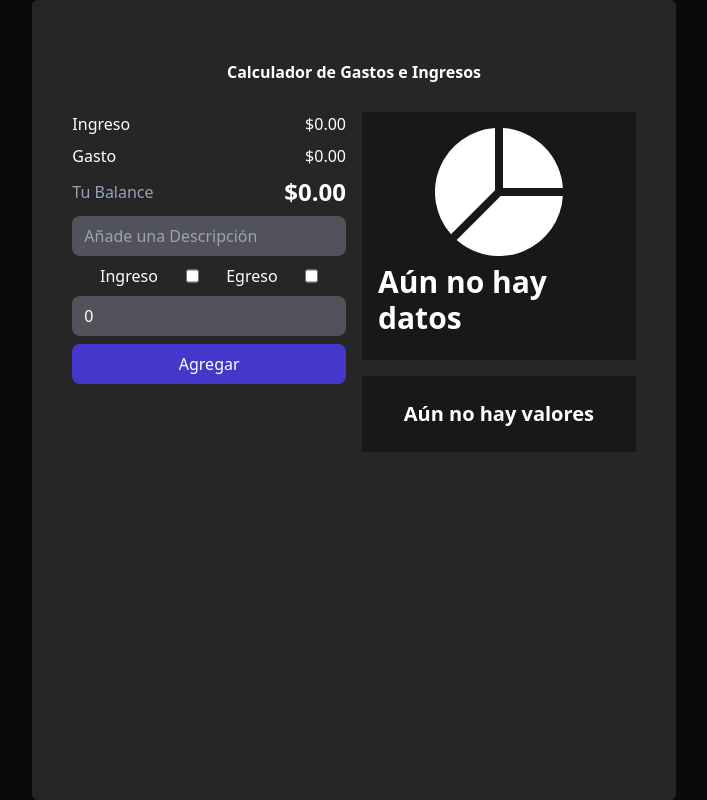
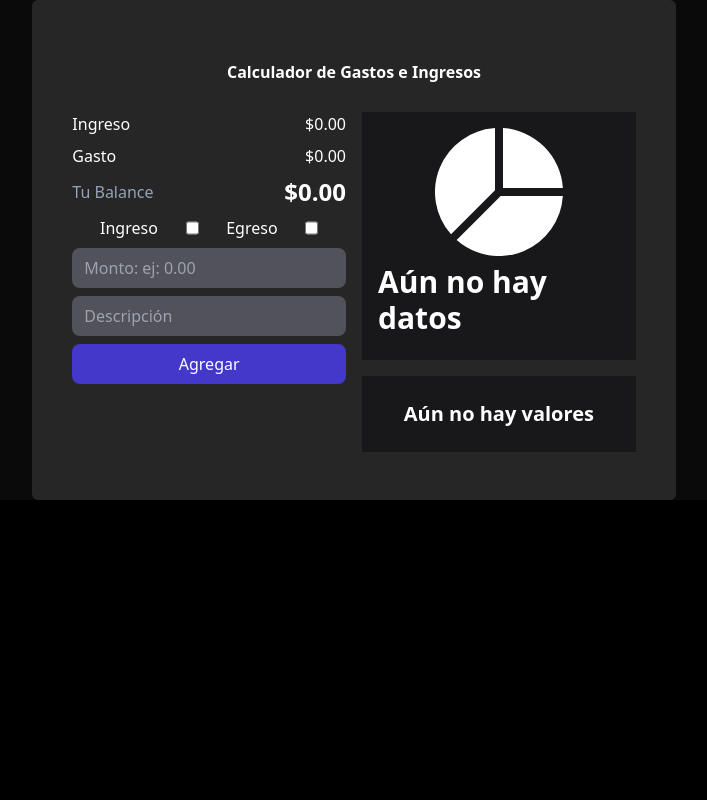
Before and after one commit to CharlyBGood/planificadorfinanciero, a React (Vite) app: page / in a window 1280 px wide. Shown: the whole page, without its empty margins (286-993 px from the left). Built offline with nearby package versions, Linux system fonts and the light colour scheme.

Commit message:
fix some UI and UX bugs

```diff
--- a/src/App.jsx
+++ b/src/App.jsx
@@ -11,7 +11,7 @@ function App() {
   return (
     <GlobalProvider>
       <div className="bg-neutral-950 text-white flex justify-center items-center h-full">
-        <div className="bg-neutral-800 p-10 rounded-md h-full">
+        <div className="bg-neutral-800 p-10 rounded-md">
           <Header />
           <div className="flex flex-col md:flex-row justify-between gap-4">
             <div className="flex-1">
--- a/src/components/transactions/TransactionForm.jsx
+++ b/src/components/transactions/TransactionForm.jsx
@@ -5,15 +5,14 @@ export function TransactionForm() {
   const { addTransaction } = useGlobalState();
 
   const [description, setDescription] = useState("");
-  const [amount, setAmount] = useState(0);
+  const [amount, setAmount] = useState(""); // Set initial state to an empty string
   const [isIncome, setIsIncome] = useState(false);
   const [isExpense, setIsExpense] = useState(false);
-
 
   const onSubmit = (e) => {
     e.preventDefault();
 
-    let finalAmount = +amount;
+    let finalAmount = parseFloat(amount); // Parse the amount as a float
     if (isExpense) {
       finalAmount = -Math.abs(finalAmount);
     } else if (isIncome) {
@@ -27,7 +26,7 @@ export function TransactionForm() {
     });
 
     setDescription("");
-    setAmount(0);
+    setAmount(""); // Reset amount to an empty string
     setIsIncome(false);
     setIsExpense(false);
   };
@@ -35,19 +34,12 @@ export function TransactionForm() {
   return (
     <div>
       <form onSubmit={onSubmit}>
-        <input
-          id="description"
-          type="text"
-          placeholder="Añade una Descripción"
-          onChange={(e) => setDescription(e.target.value)}
-          className="bg-zinc-600 text-white px-3 py-2 rounded-lg block mb-2 w-full"
-          value={description}
-        />
         <div className="w-full flex justify-evenly">
           <label>Ingreso</label>
           <input
             type="checkbox"
             name="ingreso"
+            className="cursor-pointer"
             id="Ingreso"
             checked={isIncome}
             onChange={(e) => {
@@ -58,6 +50,7 @@ export function TransactionForm() {
           <label>Egreso</label>
           <input
             type="checkbox"
+            className="cursor-pointer"
             name="egreso"
             id="Egreso"
             checked={isExpense}
@@ -72,9 +65,17 @@ export function TransactionForm() {
           className="bg-zinc-600 text-white px-3 py-2 rounded-lg block mb-2 mt-2 w-full"
           type="number"
           step="0.01"
-          placeholder="0.00"
+          placeholder="Monto: ej: 0.00"
           onChange={(e) => setAmount(e.target.value)}
           value={amount}
+        />
+        <input
+          id="description"
+          type="text"
+          placeholder="Descripción"
+          onChange={(e) => setDescription(e.target.value)}
+          className="bg-zinc-600 text-white px-3 py-2 rounded-lg block mb-2 mt-2 w-full"
+          value={description}
         />
         <button
           className="bg-indigo-700 text-white px-3 py-2 rounded-lg block mb-2 w-full"
--- a/src/components/transactions/TransactionItem.jsx
+++ b/src/components/transactions/TransactionItem.jsx
@@ -10,7 +10,7 @@ export function TransactionItem({ transaction: { id, description, amount } }) {
       key={id}
       className={
         `bg-zinc-600 text-white px-3 py-1 rounded-lg mb-2 w-full flex justify-between items-center` +
-        ` ${amount < 0 ? "bg-red-700" : "bg-green-700"}`
+        ` ${amount < 0 ? "bg-red-600" : "bg-green-600"}`
       }>
       {description}
       <div className="flex justify-between item-center">
--- a/src/index.css
+++ b/src/index.css
@@ -9,12 +9,11 @@
 }
 
 html,
-body, #root {
+body {
   font-size: 16px;
-  background-color: rgba(14, 2, 26, 0.81);
+  background-color: #000;
   margin: 0;
   padding: 0;
   max-width: 100%;
   color: #f0f8ff;
-  height: 100%;
 }
```
